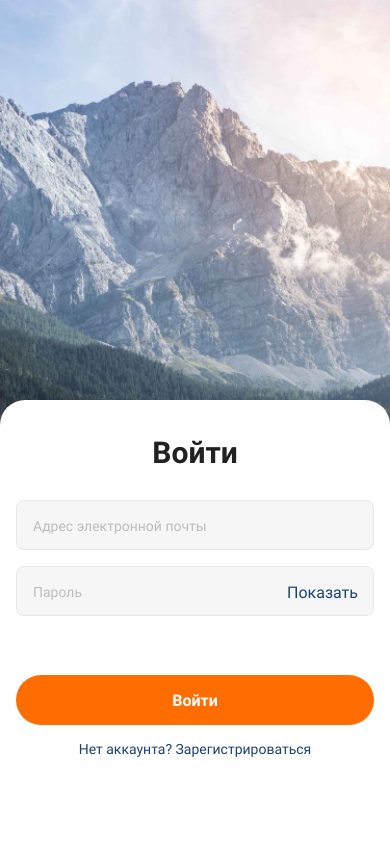
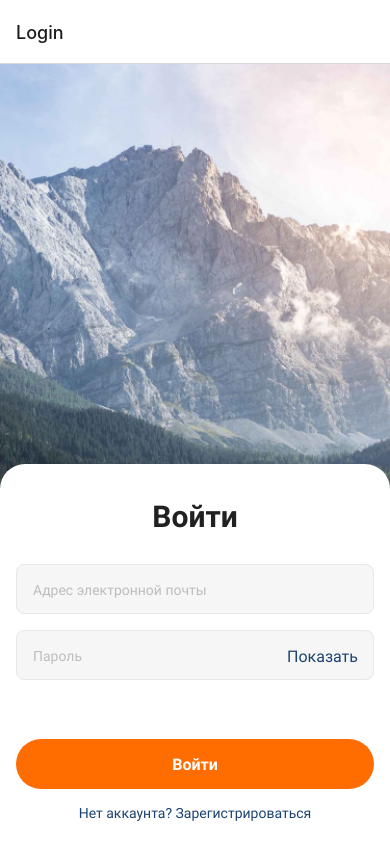
Before and after one commit to Akirget/goit-react-native-hw-04, a React Native app: screen / in a window 390 px wide. Shown: the top 860 px of the page. Built offline with nearby package versions, Linux system fonts and the light colour scheme.

Commit message:
Домашнє завдання №4 React Native

```diff
--- a/App.js
+++ b/App.js
@@ -1,11 +1,18 @@
-import LoginScreen from "./Screens/components/LoginScreen/LoginScreen";
-import RegistrationScreen from "./Screens/components/RegistrationScreen/RegistrationScreen";
+import { createStackNavigator } from "@react-navigation/stack";
+import { NavigationContainer } from "@react-navigation/native";
+
+import LoginScreen from "./Screens/Auth/LoginScreen/LoginScreen";
+import RegistrationScreen from "./Screens/Auth/RegistrationScreen/RegistrationScreen";
+
+const AuthStack = createStackNavigator();
 
 export default function App() {
   return (
-    <>
-      {/* <RegistrationScreen /> */}
-      <LoginScreen />
-    </>
+    <NavigationContainer>
+      <AuthStack.Navigator>
+        <AuthStack.Screen name="Login" component={LoginScreen} />
+        <AuthStack.Screen name="Register" component={RegistrationScreen} />
+      </AuthStack.Navigator>
+    </NavigationContainer>
   );
 }
--- a/package.json
+++ b/package.json
@@ -13,7 +13,7 @@
     "@expo/webpack-config": "^0.17.2",
     "@react-native-community/masked-view": "^0.1.11",
     "@react-navigation/bottom-tabs": "^6.5.4",
-    "@react-navigation/native": "^6.1.3",
+    "@react-navigation/native": "^6.1.4",
     "@react-navigation/stack": "^6.3.12",
     "expo": "~47.0.12",
     "expo-font": "^11.0.1",
```
Also changed, not shown: Screens/Auth/LoginScreen/LoginScreen.js (renamed from Screens/components/LoginScreen/LoginScreen.js), Screens/Auth/RegistrationScreen/RegistrationScreen.js (renamed from Screens/components/RegistrationScreen/RegistrationScreen.js), 1 other file (tests, documents, lock files or other folders).
